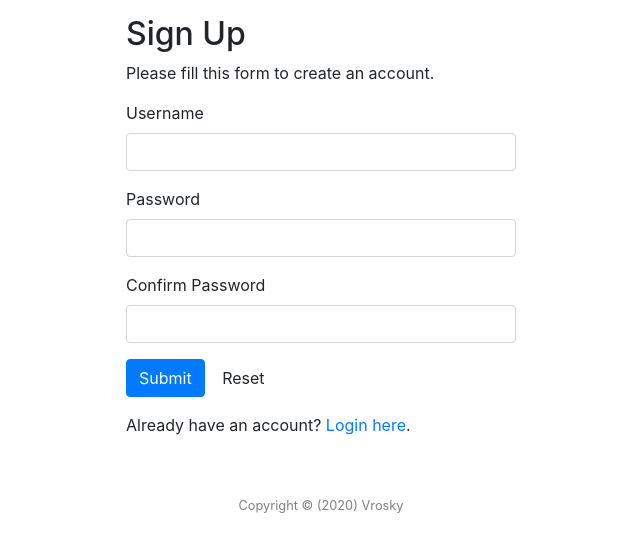
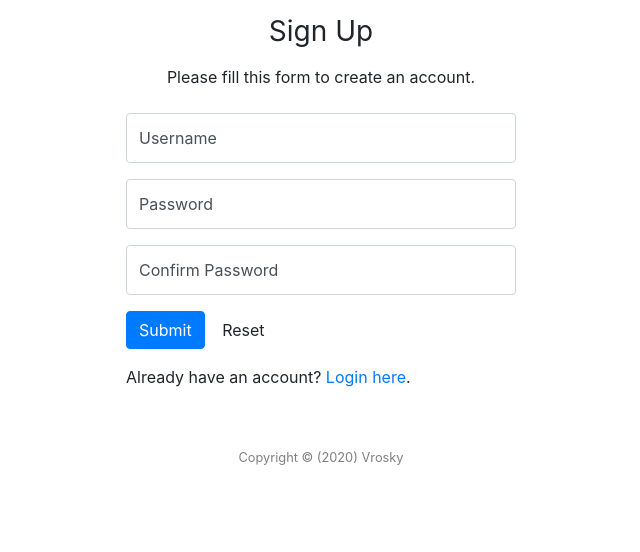
Before and after one commit to Andres6936/Vrosky, a PHP site: page /php/Register.php in a window 1280 px wide. Shown: the part 56-608 px from the top of the page, without its empty margins (319-959 px from the left). Run offline with PHP 8.4, Linux system fonts and the light colour scheme.

Commit message:
Floating labels

```diff
--- a/php/Register.php
+++ b/php/Register.php
@@ -147,22 +147,26 @@ $var->showNavigation($links);
 ?>
 
 <form class="form-signin" action="<?php echo htmlspecialchars($_SERVER["PHP_SELF"]); ?>" method="post">
-    <h2>Sign Up</h2>
-    <p>Please fill this form to create an account.</p>
-    <div class="form-group <?php echo (!empty($username_err)) ? 'has-error' : ''; ?>">
-        <label>Username</label>
-        <input type="text" name="username" class="form-control" value="<?php echo $username; ?>">
+    <!-- Header -->
+    <div class="text-center mb-4">
+        <h1 class="h3 mb-3 font-weight-normal">Sign Up</h1>
+        <p>Please fill this form to create an account.</p>
+    </div>
+
+    <!-- Labels -->
+    <div class="form-label-group <?php echo (!empty($username_err)) ? 'has-error' : ''; ?>">
+        <input id="inputUsername" type="text" class="form-control" placeholder="Username">
+        <label for="inputUsername">Username</label>
         <span class="help-block"><?php echo $username_err; ?></span>
     </div>
-    <div class="form-group <?php echo (!empty($password_err)) ? 'has-error' : ''; ?>">
-        <label>Password</label>
-        <input type="password" name="password" class="form-control" value="<?php echo $password; ?>">
+    <div class="form-label-group <?php echo (!empty($password_err)) ? 'has-error' : ''; ?>">
+        <input id="inputPassword" type="password" class="form-control" placeholder="Password">
+        <label for="inputPassword">Password</label>
         <span class="help-block"><?php echo $password_err; ?></span>
     </div>
-    <div class="form-group <?php echo (!empty($confirm_password_err)) ? 'has-error' : ''; ?>">
-        <label>Confirm Password</label>
-        <input type="password" name="confirm_password" class="form-control"
-               value="<?php echo $confirm_password; ?>">
+    <div class="form-label-group <?php echo (!empty($confirm_password_err)) ? 'has-error' : ''; ?>">
+        <input id="inputConfirmPassword" type="password" class="form-control" placeholder="Confirm Password">
+        <label for="inputConfirmPassword">Confirm Password</label>
         <span class="help-block"><?php echo $confirm_password_err; ?></span>
     </div>
     <div class="form-group">
```
